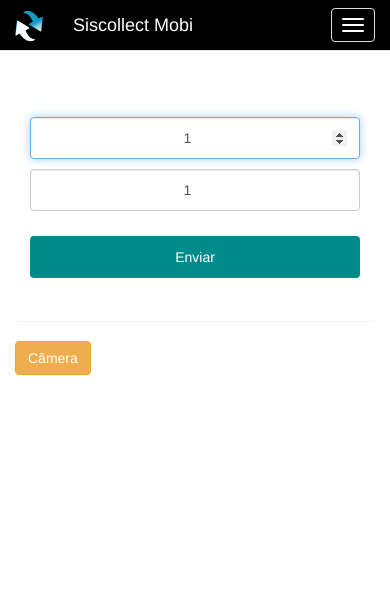
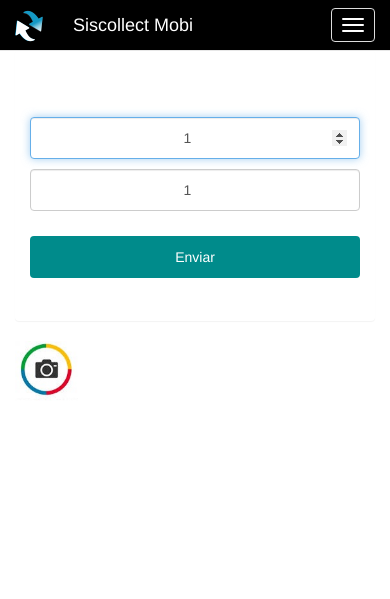
Before and after one commit to TimoteoSantos/Siscollector, a PHP site: page /coletar_mobile/index.php?codigo=1 in a window 390 px wide. Shown: the top 599 px of the page. Run offline with PHP 8.4, Linux system fonts and the light colour scheme; a user stored in the database is signed in; data that the repository does not hold is empty; some libraries are stand-ins or nearby versions.

Commit message:
atualizacao dos botoes mobile para imagem

```diff
--- a/coletar_mobile/index.php
+++ b/coletar_mobile/index.php
@@ -73,7 +73,7 @@ require 'cabecalho.php';
 
         <a href="http://zxing.appspot.com/scan?ret=http://<?php echo $destino ?>/coletar_mobile/index.php?codigo={CODE}"> <?php  } ?>
 
-        <button class="btn btn-warning camera" type="submit">Câmera</button>
+        <img src="camera.jpg" height="60">
 
         <h2><?php// echo $destino;?> </h2>
 
@@ -102,10 +102,15 @@ require 'cabecalho.php';
 
       ?>
 
-      <button class="btn btn-danger" type="submit" onclick="start()">
+      <span type="hidden" onclick="start()">
 
            <a class="branco" href="arquivos_banco/excluir_ultimo.php?referencia=<?= $linha['referencia'] ?>&id=<?= $linha['id'] ?>&descricao=<?= $linha['descricao'] ?>&quantidade=<?= $linha['quantidade'] ?>"  onclick="return confirm('Excluir?')">
-             Excluir último</button>
+             </span>
+
+               <img src="excluir.jpg" height="55">
+
+            </a>
+
 
       <?php } ?>
 
--- a/coletar_mobile/index_files/css.css
+++ b/coletar_mobile/index_files/css.css
@@ -66,15 +66,10 @@ form input {
 .botao2 {
 
 
-
 		bottom: 0em;
 		width: 100%;
 		height: 3.5em;
 		background-color: black !important;
-
-
-
-
 
 }
 
```
Also changed, not shown: coletar_mobile/camera.jpg (added), coletar_mobile/excluir.jpg (added).
